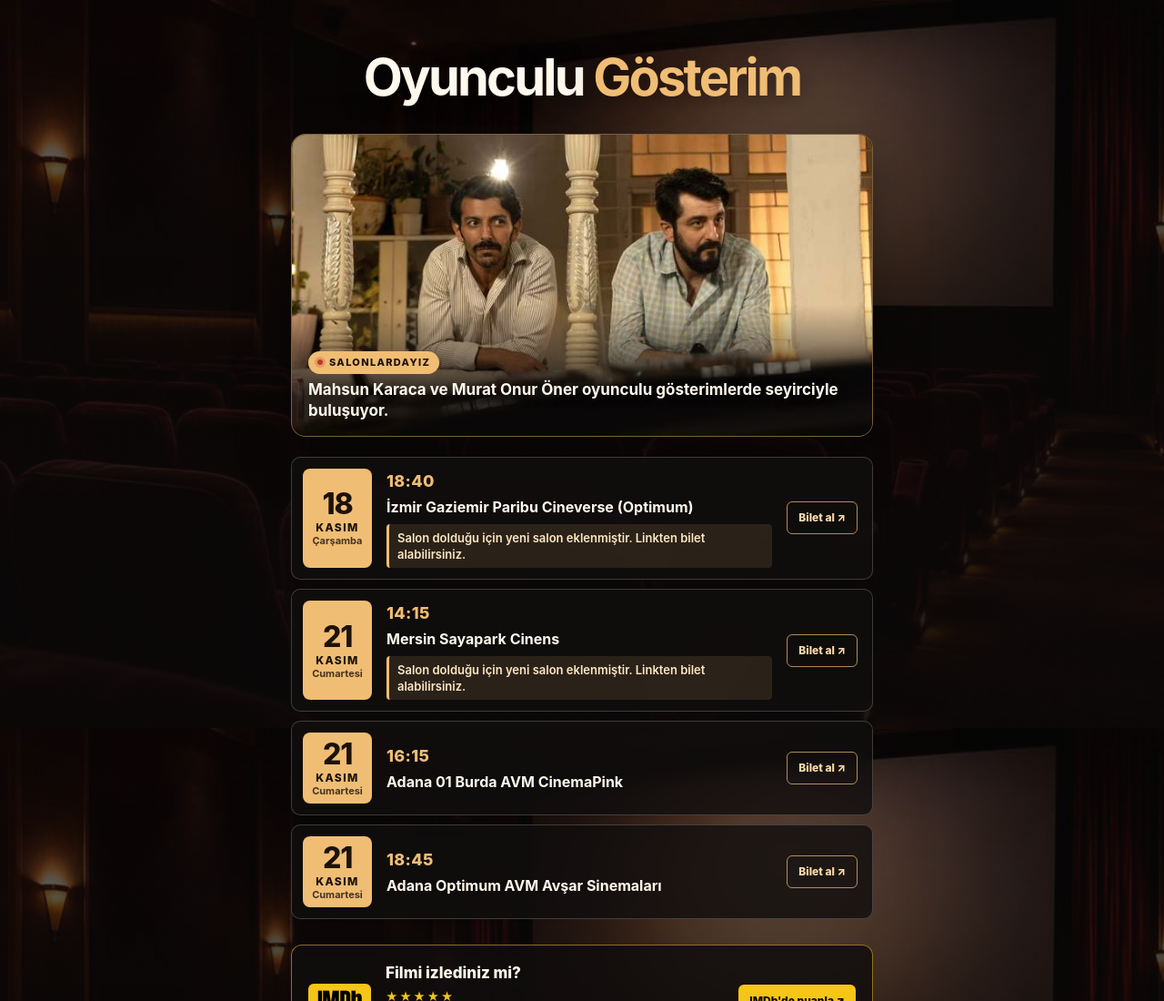
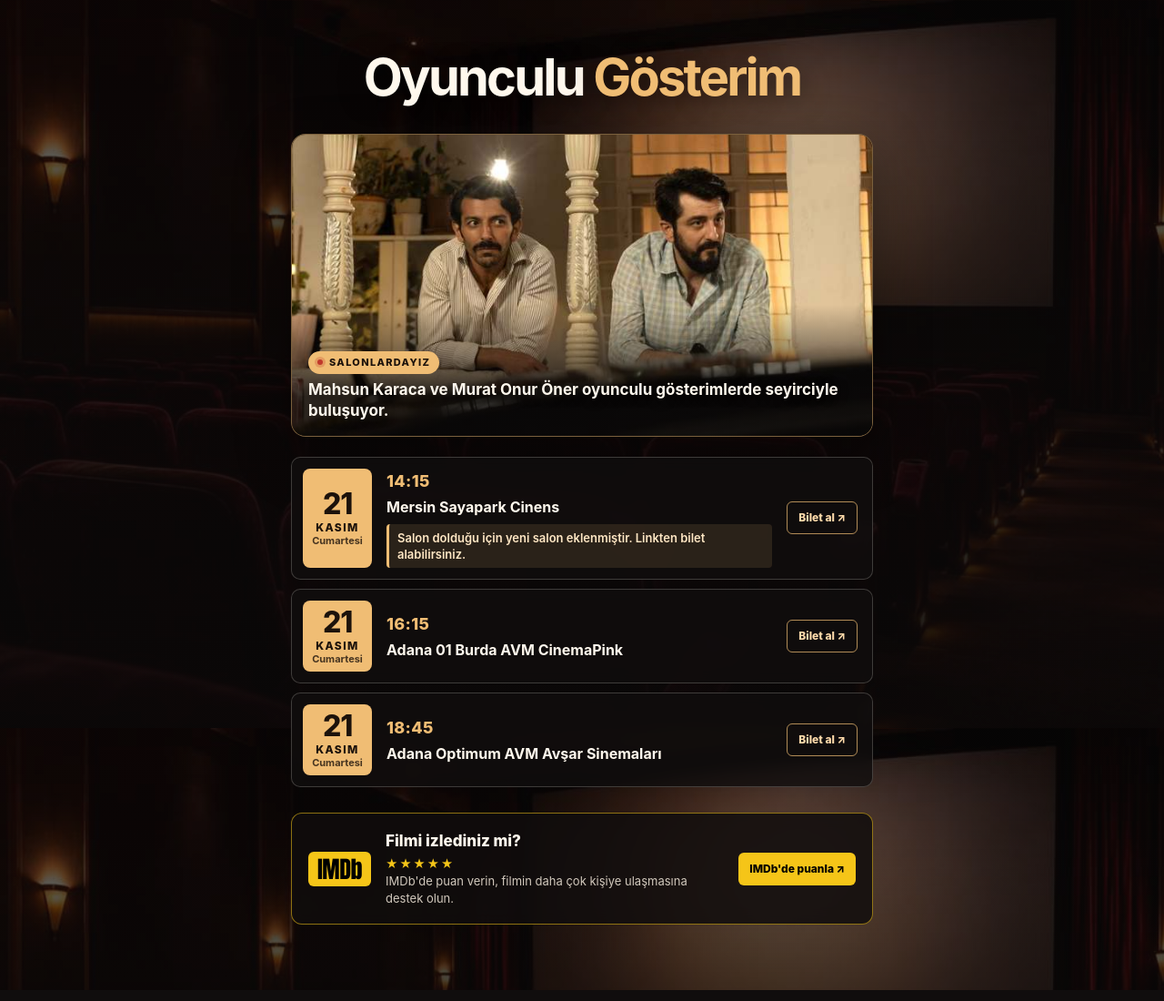
Before and after one commit to adanademir1940/oyunculugosterim, a plain HTML site: page index.html in a window 1280 px wide. Shown: the top 1100 px of the page at 91% size. Drawn offline with Linux system fonts and the light colour scheme.

Commit message:
İzmir seansını kaldır
Co-Authored-By: Claude Opus 5.5 <noreply@anthropic.com>
Claude-Session: https://claude.ai/code/session_01HTCSVLTQuYjtosUbKgBJLb

```diff
--- a/index.html
+++ b/index.html
@@ -211,8 +211,6 @@
     </figure>
 
     <ul class="links">
-      <li><a href="https://www.paribucineverse.com/biletleme/~step~ticket~code~0000000050~session~350463" target="_blank" rel="noopener noreferrer">
-        <span class="date"><span class="day">18</span><span class="month">Kasım</span><span class="weekday">Çarşamba</span></span><span class="info"><span class="time">18:40</span><span class="venue">İzmir Gaziemir Paribu Cineverse (Optimum)</span><span class="note">Salon dolduğu için yeni salon eklenmiştir. Linkten bilet alabilirsiniz.</span></span><span class="cta">Bilet al ↗</span></a></li>
       <li><a href="https://biletinial.com/tr-tr/WebLogin?seanceId=18919141&amp;organizerType=1&amp;OrganizerTypeUrl=sinema&amp;lang=tr&amp;a_aid=&amp;a_bid=&amp;cinemaId=146&amp;Region=tr-tr&amp;SiteId=0" target="_blank" rel="noopener noreferrer">
         <span class="date"><span class="day">21</span><span class="month">Kasım</span><span class="weekday">Cumartesi</span></span><span class="info"><span class="time">14:15</span><span class="venue">Mersin Sayapark Cinens</span><span class="note">Salon dolduğu için yeni salon eklenmiştir. Linkten bilet alabilirsiniz.</span></span><span class="cta">Bilet al ↗</span></a></li>
       <li><a href="https://www.biletiva.com/place/ADANA_01BURDA_CINEMAPINK" target="_blank" rel="noopener noreferrer">
```
